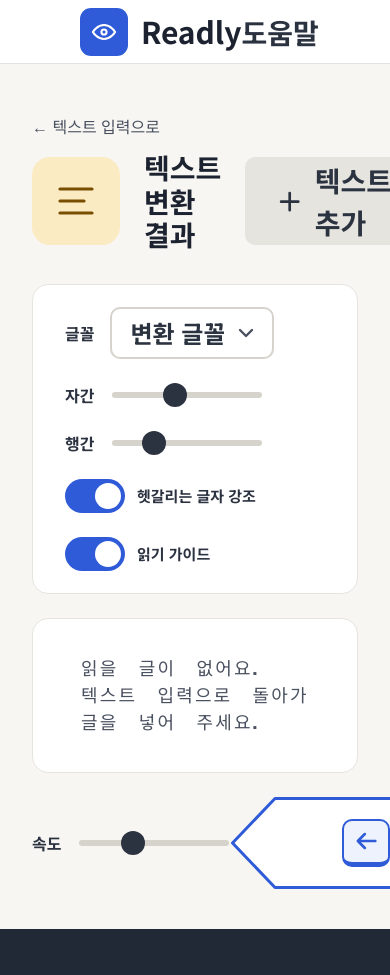
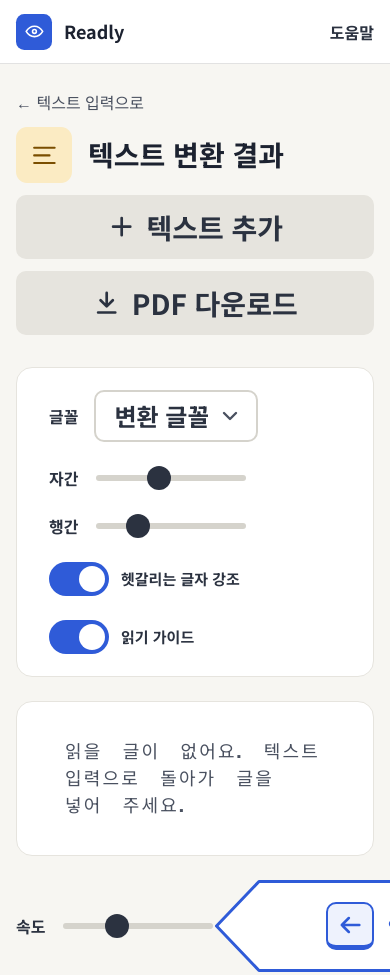
Before and after one commit to erasero/readly, a plain HTML site: page pages/text-result.html in a window 390 px wide. Shown: the top 975 px of the page. Drawn offline with Linux system fonts and the light colour scheme; a web font is replaced by a local one.

Commit message:
style: 헤더와 레이아웃 반응형 조정

```diff
--- a/css/common.css
+++ b/css/common.css
@@ -139,6 +139,7 @@ img,
 video {
   display: block;
   max-width: 100%;
+  height: auto;
 }
 
 button,
@@ -173,13 +174,14 @@ body {
   font-size: var(--fs-body);
   line-height: 1.5;
   word-break: keep-all;
+  overflow-wrap: break-word;
 }
 
 main {
   flex: 1;
-  width: min(var(--content-width), calc(100% - 64px));
+  width: min(var(--content-width), calc(100% - var(--page-gutter) * 2));
   margin: 0 auto;
-  padding: 48px 0 40px;
+  padding: var(--main-pad) 0;
 }
 
 :focus-visible {
@@ -193,7 +195,7 @@ main {
   display: flex;
   align-items: center;
   justify-content: space-between;
-  padding: 0 80px;
+  padding: 0 var(--page-gutter);
   background-color: var(--color-surface);
   border-bottom: 1px solid #e2e2e2;
 }
@@ -201,22 +203,27 @@ main {
 .logo {
   display: flex;
   align-items: center;
-  gap: 13px;
-  font-size: 30px;
+  gap: 0.75rem;
+  font-size: var(--fs-body);
   font-weight: 700;
 }
 
 .logo-mark {
-  width: 48px;
-  height: 48px;
+  width: var(--logo-mark);
+  height: var(--logo-mark);
   display: grid;
   place-items: center;
-  border-radius: 11px;
+  border-radius: calc(var(--logo-mark) * 0.23);
   background-color: var(--color-primary);
 }
 
+.logo-mark svg {
+  width: 58%;
+  height: 58%;
+}
+
 .help-link {
-  font-size: 28px;
+  font-size: var(--fs-small);
   font-weight: 700;
   color: #2b3240;
 }
@@ -237,8 +244,9 @@ main {
 .page-title-row {
   display: flex;
   align-items: center;
-  gap: 24px;
-  margin-top: 12px;
+  flex-wrap: wrap;
+  gap: 0.75rem 1rem;
+  margin-top: 0.75rem;
 }
 
 .page-title {
@@ -248,25 +256,35 @@ main {
 }
 
 .page-desc {
-  margin-top: 16px;
-  font-size: 28px;
+  margin-top: 0.75rem;
+  font-size: var(--fs-body);
   color: var(--color-body);
 }
 
 .page-actions {
   display: flex;
-  gap: 20px;
-  margin-left: auto;
+  flex-wrap: wrap;
+  gap: 0.75rem;
+  width: 100%;
+}
+
+.page-actions > .btn {
+  flex: 1 1 auto;
 }
 
 /* ========== Feature icon badge ========== */
 .feature-icon {
   display: grid;
   place-items: center;
-  width: 88px;
-  height: 88px;
-  border-radius: 18px;
+  width: var(--icon-badge);
+  height: var(--icon-badge);
+  border-radius: calc(var(--icon-badge) * 0.2);
   flex-shrink: 0;
+}
+
+.feature-icon svg {
+  width: 55%;
+  height: 55%;
 }
 
 .feature-icon--color { background-color: var(--blue-tint); color: var(--blue-shade); }
@@ -520,6 +538,23 @@ main {
   transform: translateX(26px);
 }
 
+/* ========== Layout breakpoints ========== */
+@media (min-width: 768px) {
+  .page-title-row {
+    gap: 1.25rem 1.5rem;
+  }
+
+  .page-actions {
+    width: auto;
+    margin-left: auto;
+    gap: 1rem;
+  }
+
+  .page-actions > .btn {
+    flex: none;
+  }
+}
+
 /* ========== Utility ========== */
 .sr-only {
   position: absolute;
```
